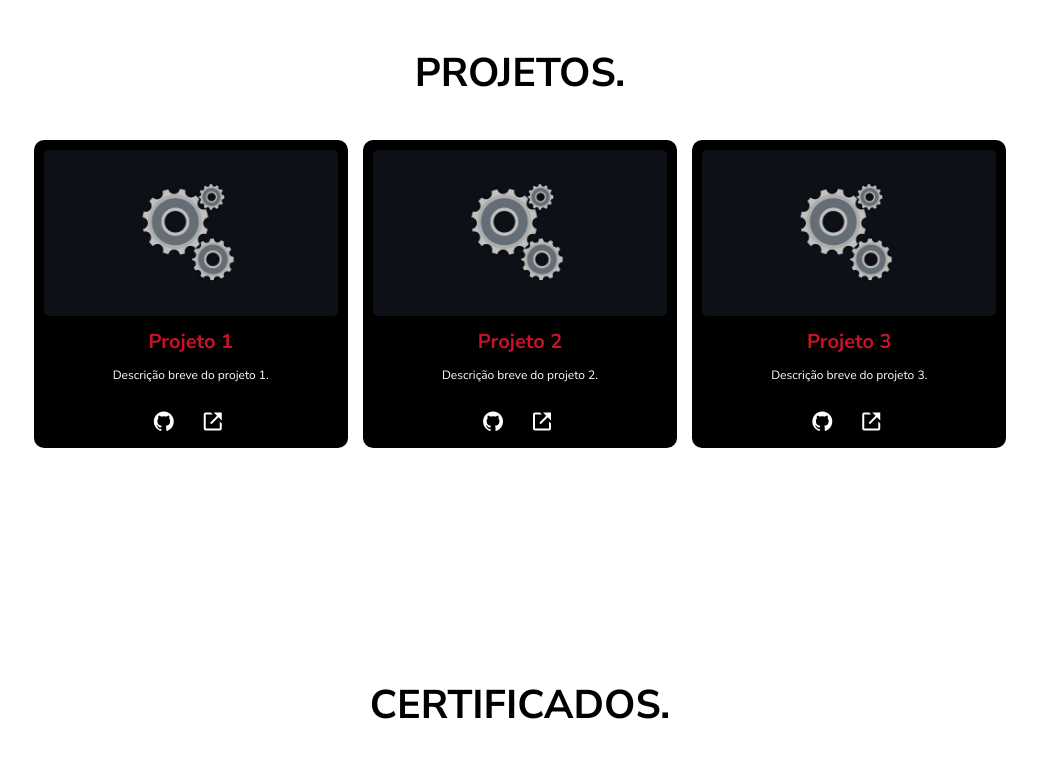
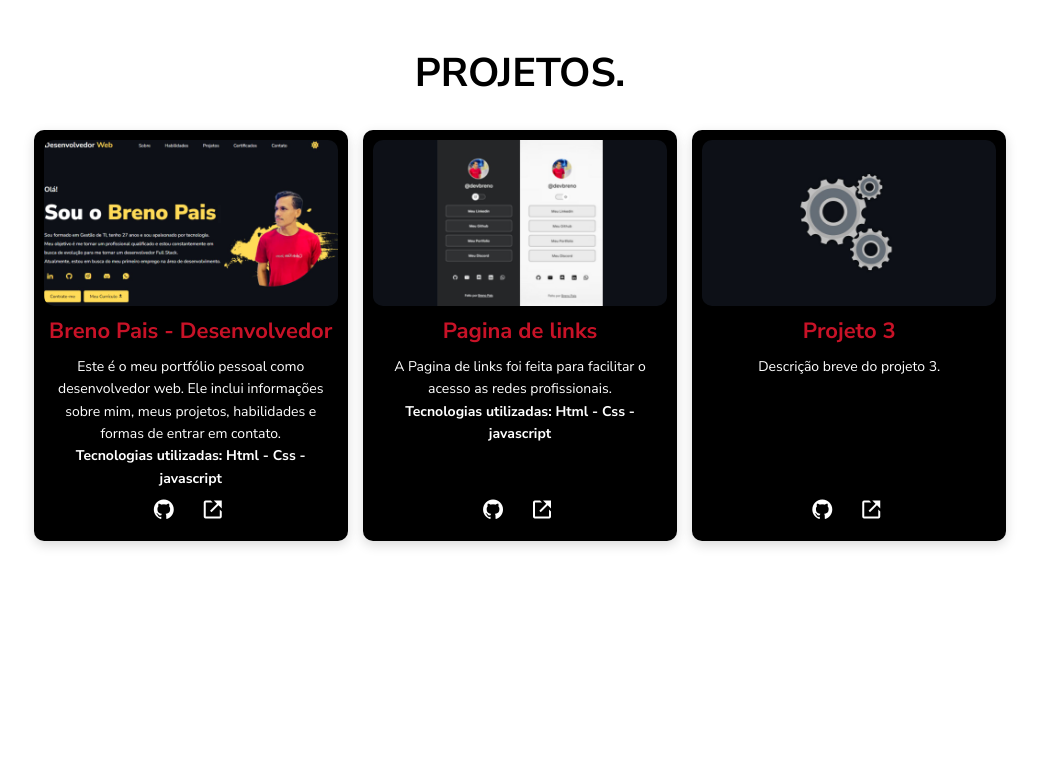
Before and after one commit to Brenopais/portfolio, a website: page src/index.html in a window 1280 px wide. Shown: the part 1480-2248 px from the top of the page, without its empty margins (120-1159 px from the left). Drawn offline with nearby package versions, Linux system fonts and the light colour scheme.

Commit message:
finalizando implementação da seção projetos

```diff
--- a/src/index.html
+++ b/src/index.html
@@ -50,7 +50,7 @@
                 </div>
                 <div class="meu-botao">
                     <a href="#contato" class="meubotao">Contrate-me</a>
-                    <a href="Desenvolvedor - Breno Pais da Silva.pdf" class="meubotao2" download="meu_curriculo.pdf">Meu Currículo <i class='bx bxs-download'></i></a>
+                    <a href="Desenvolvedor - Breno Pais da Silva.pdf" class="meubotao2" download="Desenvolvedor-Breno Pais da Silva.pdf.pdf">Meu Currículo <i class='bx bxs-download'></i></a>
                 </div>
             </div>
             <img class="perfil-img">
@@ -103,21 +103,30 @@
                 <h2 class="section-title">PROJETOS.</h2>
                 <div class="projeto-grid">
                     <div class="projeto-item">
-                        <img src="img/port-1.jpg" alt="Projeto 1" class="projeto-image">
-                        <h3 class="projeto-title">Projeto 1</h3>
-                        <p class="projeto-description">Descrição breve do projeto 1.</p><br>
+                        <img src="img/proj1.jpg" alt="Projeto 1" class="projeto-image">
+                        <h3 class="projeto-title">Breno Pais - Desenvolvedor</h3>
+                        <p class="projeto-description">Este é o  meu portfólio pessoal como desenvolvedor web. Ele inclui informações sobre mim, meus projetos, habilidades e formas de entrar em contato. <br> <b>Tecnologias utilizadas: Html - Css - javascript</b></p>
                         <div class="project-links">
-                            <a href="#" class="github-link"><i class="bx bxl-github"></i></a>
-                            <a href="#" class="live-link"><i class="bx bx-link-external"></i></a>
+                            <a href="https://github.com/Brenopais/portfolio" class="github-link" target="_blank">
+                                <i class="bx bxl-github"></i>
+                            </a>
+                            <a href="https://www.seuprojeto1.com" class="live-link" target="_blank">
+                                <i class="bx bx-link-external"></i>
+                            </a>
                         </div>
                     </div>
                     <div class="projeto-item">
-                        <img src="img/port-1.jpg" alt="Projeto 2" class="projeto-image">
-                        <h3 class="projeto-title">Projeto 2</h3>
-                        <p class="projeto-description">Descrição breve do projeto 2.</p><br>
+                        <img src="img/proj2.jpg" alt="Projeto 2" class="projeto-image">
+                        <h3 class="projeto-title">Pagina de links</h3>
+                        <p class="projeto-description">A Pagina de links foi feita para facilitar o acesso as redes profissionais.<br> <b>Tecnologias utilizadas: Html - Css - javascript</b></p>
+
                         <div class="project-links">
-                            <a href="#" class="github-link"><i class="bx bxl-github"></i></a>
-                            <a href="#" class="live-link"><i class="bx bx-link-external"></i></a>
+                            <a href="https://github.com/Brenopais/paginaDeLinks?tab=readme-ov-file" class="github-link" target="_blank">
+                                <i class="bx bxl-github"></i>
+                            </a>
+                            <a href="https://brenopais.github.io/paginaDeLinks/" class="live-link" target="_blank">
+                                <i class="bx bx-link-external"></i>
+                            </a>
                         </div>
                     </div>
                     <div class="projeto-item">
@@ -125,13 +134,18 @@
                         <h3 class="projeto-title">Projeto 3</h3>
                         <p class="projeto-description">Descrição breve do projeto 3.</p><br>
                         <div class="project-links">
-                            <a href="#" class="github-link"><i class="bx bxl-github"></i></a>
-                            <a href="#" class="live-link"><i class="bx bx-link-external"></i></a>
+                            <a href="#" class="github-link" target="_blank">
+                                <i class="bx bxl-github"></i>
+                            </a>
+                            <a href="https://www.seuprojeto3.com" class="live-link" target="_blank">
+                                <i class="bx bx-link-external"></i>
+                            </a>
                         </div>
                     </div>
                 </div>
             </div>
         </section>
+
 
         <!-- Certificados -->
         <section class="certificados" id="certificados">
@@ -139,17 +153,17 @@
             <div class="container-slider">
                 <!-- Botão para retroceder -->
                 <button class="prev-button"><i class='bx bx-chevron-left'></i></button>
-            <!-- Container das imagens do slider -->
                 <div class="container-images">
-                <!-- Imagem principal, inicialmente visível -->
-                <img src="img/port-6.jpg" alt="girl" class="slider on">
-                <!-- Outra imagem do slider, inicialmente oculta -->
-                <img src="img/port-7.jpg" alt="girl" class="slider">
+                    <img src="img/c1.jpg" alt="Certificado 1" class="slider on" data-url="https://drive.google.com/file/d/1DCwlaHBkBWNrvWKxdlEC8SVGuUnhg4vt/view?usp=sharing">
+                    <img src="img/c2.jpg" alt="Certificado 2" class="slider" data-url="https://drive.google.com/file/d/1numr8A4yh4HfK1WegZ5ZHEnuZhSy8HUj/view?usp=sharing">
+                    <img src="img/c3.jpg" alt="Certificado 3" class="slider" data-url="https://drive.google.com/file/d/1asI1GOkPYBvYg-Ihnj3h-HjNLoytFENf/view?usp=sharing">
+                    <img src="img/c4.jpg" alt="Certificado 4" class="slider" data-url="https://drive.google.com/file/d/1clrx5PpgqOq92zznbJvKrxscyv_T9eLi/view?usp=sharing">
                 </div>
                 <!-- Botão para avançar -->
                 <button class="next-button"><i class='bx bx-chevron-right'></i></button>
             </div>
         </section>
+
 
 
     <main>
--- a/src/script.js
+++ b/src/script.js
@@ -16,7 +16,6 @@ document.addEventListener('DOMContentLoaded', () => {
 
     // Verifica o esquema de cores preferido
     const prefersDarkScheme = window.matchMedia("(prefers-color-scheme: dark)").matches;
-
 
     // Funções para manipulação de slider
     function hideSlider() {
@@ -110,4 +109,15 @@ document.addEventListener('DOMContentLoaded', () => {
                 }, 5000);
             });
     });
+
+    // Adiciona o evento de clique para redirecionar ao URL armazenado
+    slider.forEach(image => {
+        image.addEventListener('click', () => {
+            const url = image.getAttribute('data-url');
+            console.log(`Abrindo URL: ${url}`); // Adicione esta linha para depurar
+            if (url) {
+                window.open(url, '_blank'); // Abre o URL em uma nova aba
+            }
+        });
+    });
 });
--- a/src/style.css
+++ b/src/style.css
@@ -277,52 +277,73 @@ section {
 .section-title {
   text-align: center;
   font-size: 40px;
-  margin-bottom: 40px;
+  margin-bottom: 30px;
   margin-top: calc(10vh - 120px);
 }
 
 .projeto-grid {
   display: grid;
-  grid-template-columns: repeat(auto-fit, minmax(200px, 1fr));
+  grid-template-columns: repeat(3, 1fr);
   gap: 15px;
   justify-content: center;
 }
+
 .projeto-item {
   background-color: var(--cor-texto-escuro);
   border-radius: 10px;
   padding: 10px;
-  max-width: 100%;
-  margin: auto;
+  box-shadow: 0px 4px 12px rgba(0, 0, 0, 0.15);
+  width: 100%; /* Ocupa 100% do espaço disponível na coluna */
+  height: 100%; /* Garante que todas as caixas tenham a mesma altura */
+  display: flex;
+  flex-direction: column;
+  justify-content: space-between;
+}
+
+.projeto-item img {
+  width: 100%;
+  height: auto;
+  border-radius: 10px;
+  margin-bottom: 10px;
 }
 
 .projeto-item:hover {
-  outline: 1px solid var(--cor-texto-escuro)
+  outline: 1px solid var(--outra-cor-secundaria);
+  transform: translateY(-5px); /* Efeito de elevação ao passar o mouse */
 }
 
 .projeto-image {
   width: 100%;
-  border-radius: 5px;
-  margin-bottom: 5px;
+  height: auto;
+  border-radius: 10px;
+  margin-bottom: 15px; /* Aumentado o espaço abaixo da imagem */
+}
+
+.project-links a {
+  margin: 0 10px; /* Espaçamento horizontal entre os ícones */
+  font-size: 1.5em; /* Tamanho dos ícones */
 }
 
 .projeto-title {
-  font-size: 20px;
-  margin-bottom: 12px;
+  font-size: 22px;
+  margin-bottom: 10px;
   color: var(--outra-cor-secundaria);
   text-align: center;
 }
 
 .projeto-description {
-  font-size: 12px;
+  font-size: 14px;
   color: var(--cor-texto-claro);
   text-align: center;
+  margin: 0 auto 0px auto;
+  line-height: 1.6;
 }
 
 .project-links {
   display: flex;
   justify-content: center;
+  margin-top: auto;
 }
-
 .github-link,
 .live-link {
   margin: 0 10px;
@@ -351,7 +372,6 @@ section {
   margin: 0 auto;
 }
 
-
 .container-slider {
   display: flex;
   width: 100%;
@@ -375,10 +395,12 @@ section {
   position: absolute;
   width: 100%;
   border-radius: 10px;
+  z-index: 1;
 }
 
 .on {
   opacity: 1;
+  z-index: 2;
 }
 
 .prev-button, .next-button {
@@ -399,6 +421,14 @@ section {
   font-size: 40px;
   color: var(--cor-fundo-claro)
 }
+
+/* Animação da aba de Emails */
+.email-form {
+  display: flex;
+  align-items: center;
+  justify-content: center;
+}
+
 
 
 /* Animação da aba de Emails */
```
Also changed, not shown: src/img/c1.jpg (added), src/img/c2.jpg (added), src/img/c3.jpg (added), src/img/c4.jpg (added), src/img/fundoperfil.png (deleted), src/img/port-7.jpg (deleted), src/img/proj1.jpg (added), src/img/proj2.jpg (added). Lines whose indentation alone changed are shown as unchanged.
